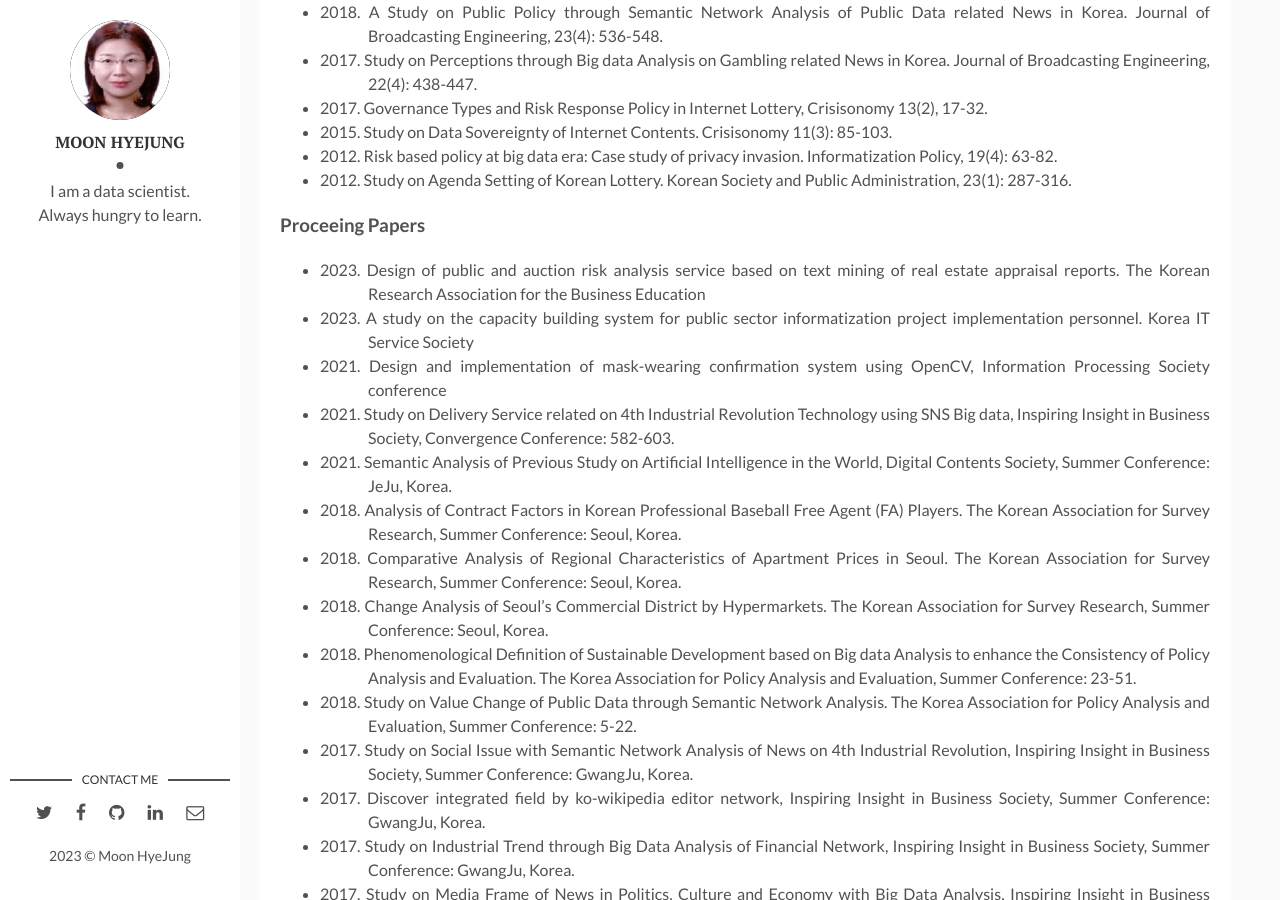
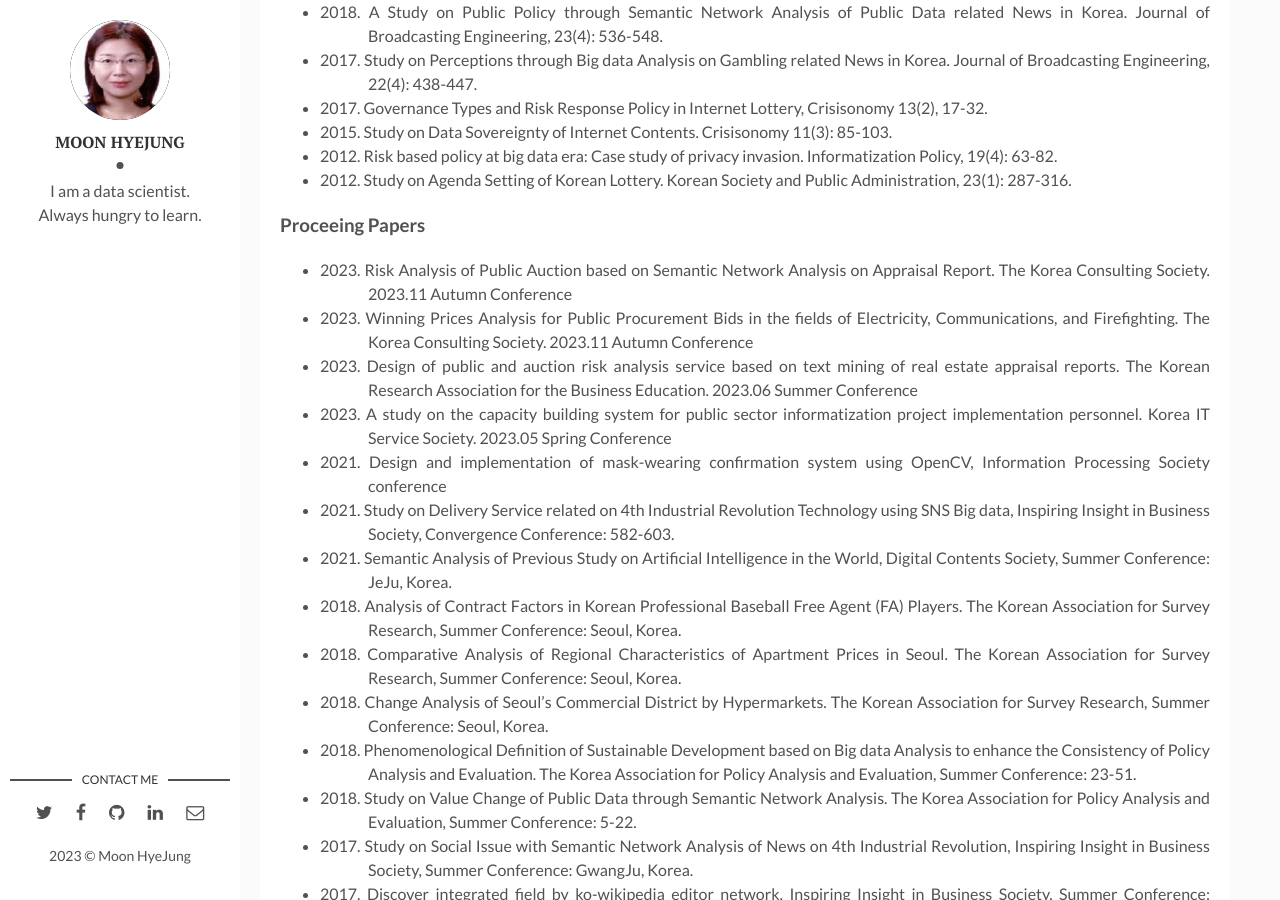
Before and after one commit to MoonHyeJung/moonhyejung.github.io, a Jekyll site: the page built from _posts/2022-01-01-papers-researches.markdown, in a window 1280 px wide and 900 px high, scrolled down 1168 px. Built offline with Jekyll 4.4.1, drawn with Linux system fonts in a browser that asks for light colours.

Commit message:
Update 2022-01-01-papers-researches.markdown
add papers

```diff
--- a/_posts/2022-01-01-papers-researches.markdown
+++ b/_posts/2022-01-01-papers-researches.markdown
@@ -31,8 +31,10 @@ I have conducted a lot of papers and researches including project experience in
 - <div style='text-align: justify; text-indent: -3em; margin-left: 3em;'>2012. Study on Agenda Setting of Korean Lottery. Korean Society and Public Administration, 23(1): 287-316.</div>
 
 ### Proceeing Papers
-- <div style='text-align: justify; text-indent: -3em; margin-left: 3em;'>2023. Design of public and auction risk analysis service based on text mining of real estate appraisal reports. The Korean Research Association for the Business Education</div>
-- <div style='text-align: justify; text-indent: -3em; margin-left: 3em;'>2023. A study on the capacity building system for public sector informatization project implementation personnel. Korea IT Service Society</div>
+- <div style='text-align: justify; text-indent: -3em; margin-left: 3em;'>2023. Risk Analysis of Public Auction based on Semantic Network Analysis on Appraisal Report. The Korea Consulting Society. 2023.11 Autumn Conference</div>
+- <div style='text-align: justify; text-indent: -3em; margin-left: 3em;'>2023. Winning Prices Analysis for Public Procurement Bids in the fields of Electricity, Communications, and Firefighting. The Korea Consulting Society. 2023.11 Autumn Conference</div>
+- <div style='text-align: justify; text-indent: -3em; margin-left: 3em;'>2023. Design of public and auction risk analysis service based on text mining of real estate appraisal reports. The Korean Research Association for the Business Education. 2023.06 Summer Conference</div>
+- <div style='text-align: justify; text-indent: -3em; margin-left: 3em;'>2023. A study on the capacity building system for public sector informatization project implementation personnel. Korea IT Service Society. 2023.05 Spring Conference</div>
 - <div style='text-align: justify; text-indent: -3em; margin-left: 3em;'>2021. Design and implementation of mask-wearing confirmation system using OpenCV, Information Processing Society conference</div>
 - <div style='text-align: justify; text-indent: -3em; margin-left: 3em;'>2021. Study on Delivery Service related on 4th Industrial Revolution Technology using SNS Big data, Inspiring Insight in Business Society, Convergence Conference: 582-603.</div>
 - <div style='text-align: justify; text-indent: -3em; margin-left: 3em;'>2021. Semantic Analysis of Previous Study on Artificial Intelligence in the World, Digital Contents Society, Summer Conference: JeJu, Korea.
```
